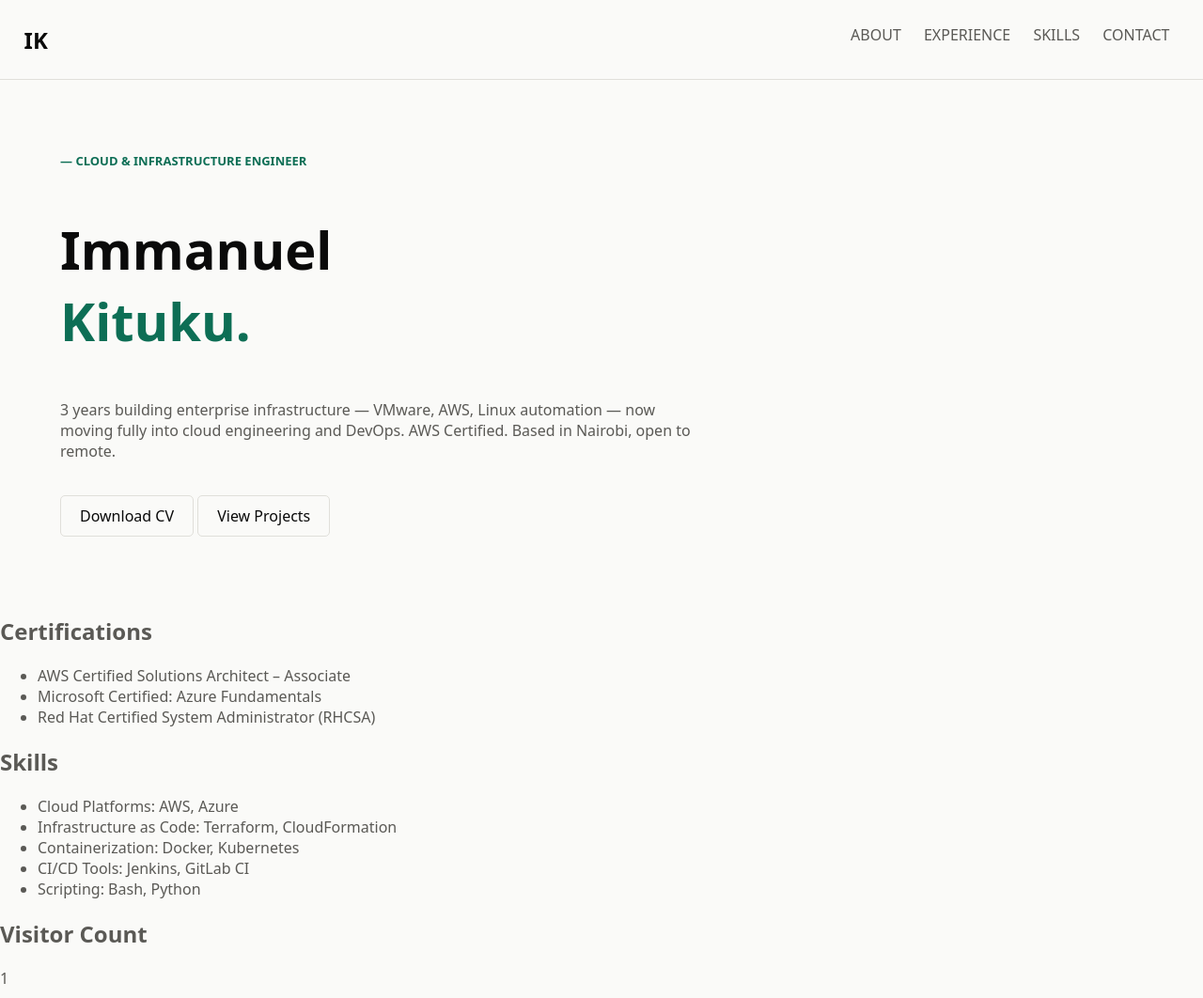
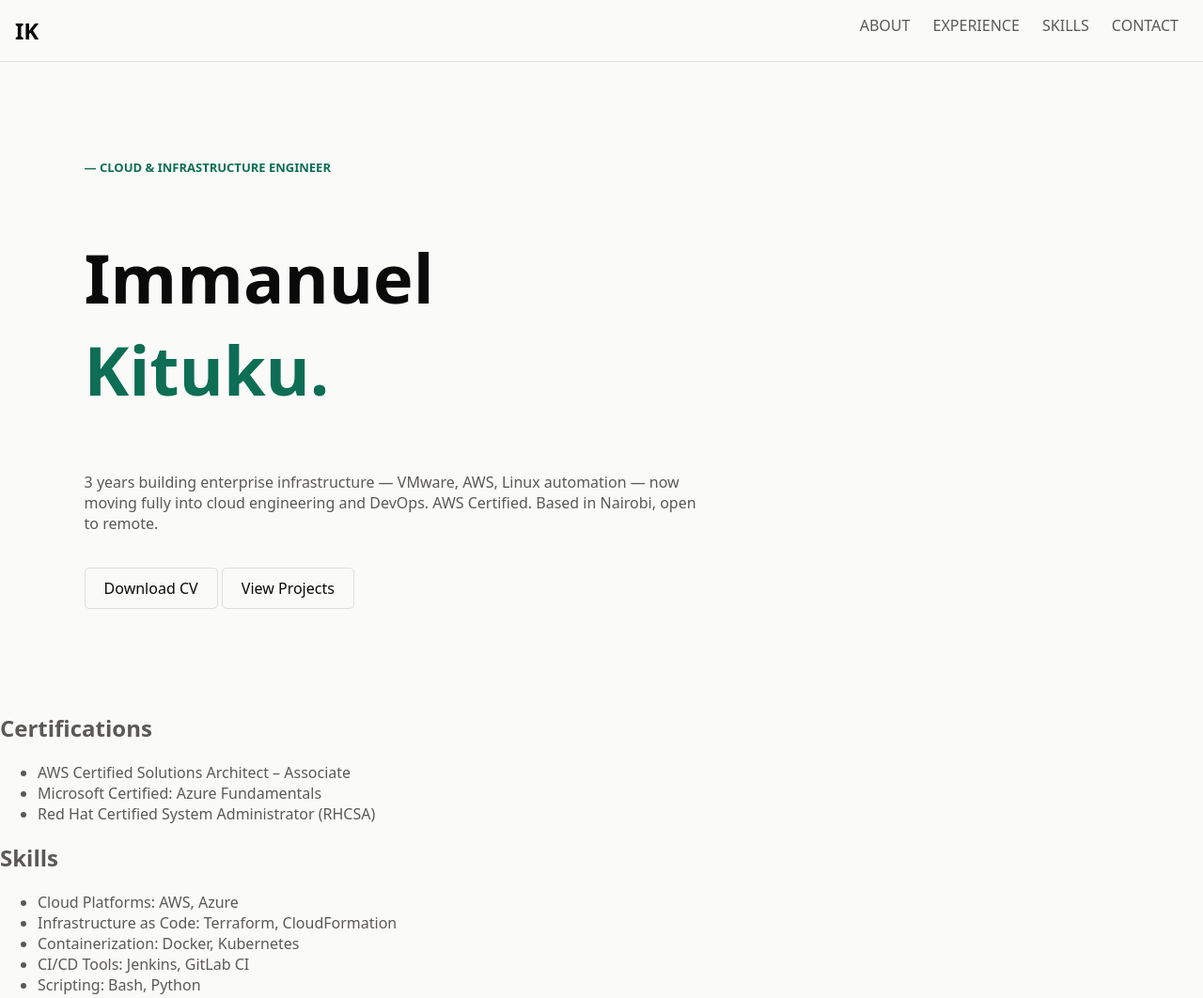
Before and after one commit to immanuelkituku/Cloud-Resume-Challenge, a website: page index.html in a window 1280 px wide. Shown: the top 1062 px of the page at 94% size. Drawn offline with Linux system fonts and the light colour scheme.

Commit message:
Adjusted Typography and Visual Hierarchy

```diff
--- a/styles.scss
+++ b/styles.scss
@@ -18,7 +18,7 @@ body {
 nav {
     display: flex;
     justify-content: space-between;
-    padding: 2%;
+    padding: 1em;
     border-bottom: 1px solid $border-gray;
   ul {
     margin: 0;
@@ -46,7 +46,7 @@ nav {
 
 // Professional Summary Styles
 #summary {
-    padding: 5%;
+    padding: 7%;
     text-align: left;
 
     h3::before {
@@ -59,7 +59,7 @@ nav {
         font-size: small;
     }
     h1 {
-        font-size: 3.5em;
+        font-size: 4.5em;
     }
     .first-name {
         color: $near-black;
```
Also changed, not shown: styles.css.
